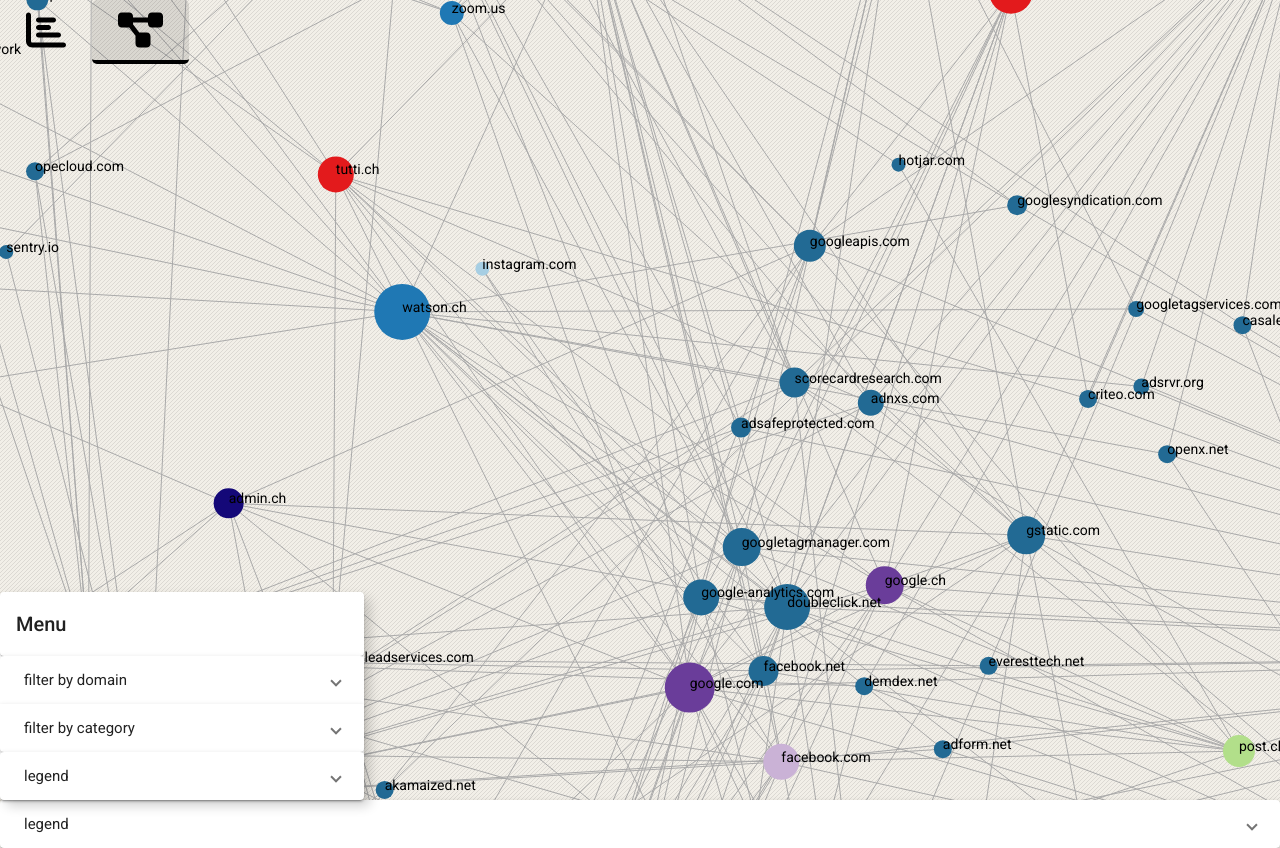
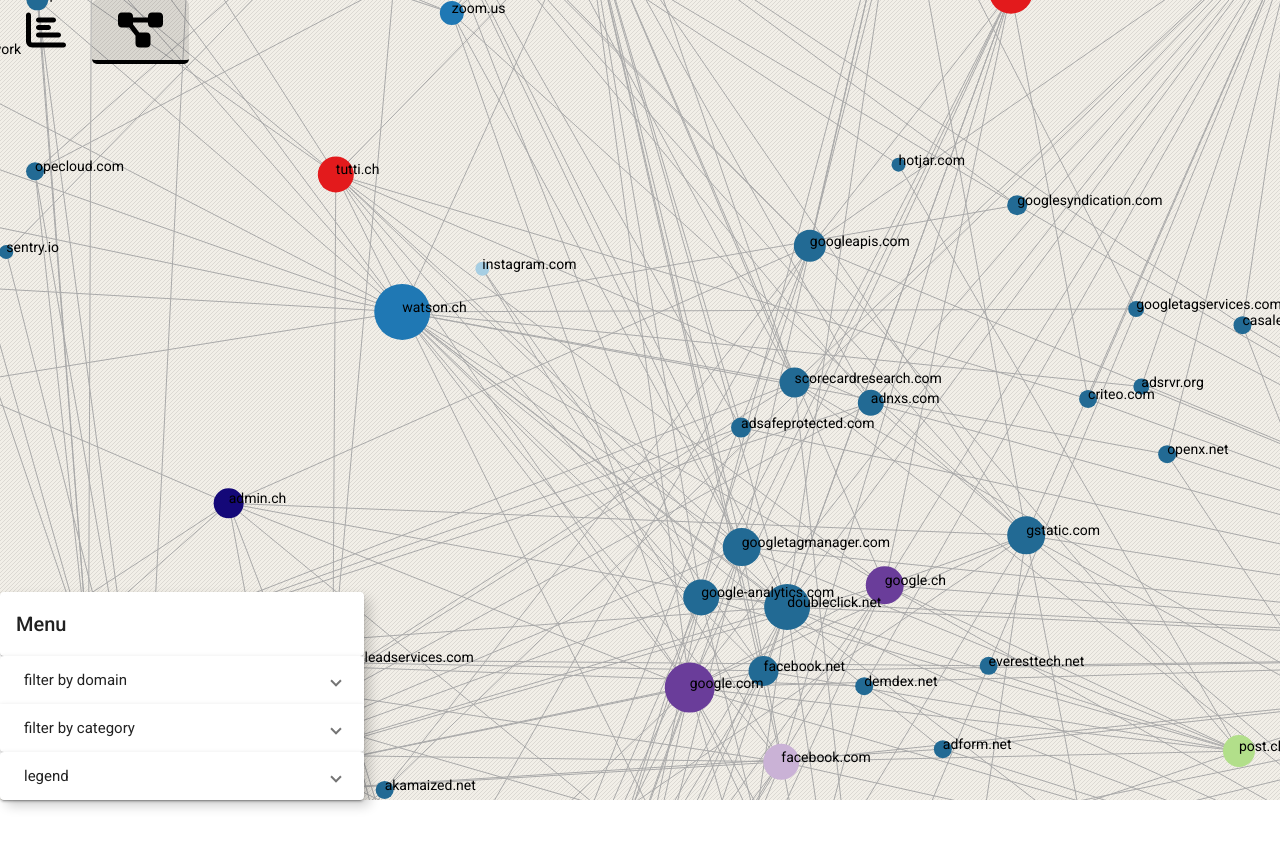
Before and after one commit to digital-sustainability-lab/datenfluesse-online-ads, an Angular app in the folder client/: page /network in a window 1280 px wide. After the commit the page ends 800 px from the top, so only its background shows below. Built offline with nearby package versions, Linux system fonts and the light colour scheme; a web font is replaced by a local one.

Commit message:
fix: network legend used to show up twice

```diff
--- a/client/src/app/network-new/network-new.component.html
+++ b/client/src/app/network-new/network-new.component.html
@@ -1,6 +1,5 @@
 <div class="wrapper">
   <div id="network" (window:resize)="onResize($event)"></div>
   <app-information></app-information>
-  <app-color-legend></app-color-legend>
   <app-network-menu></app-network-menu>
 </div>
```
